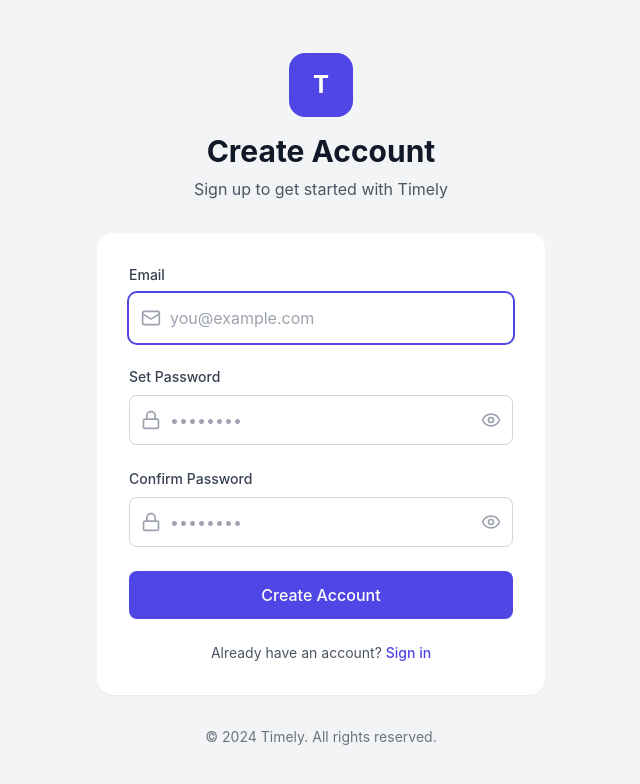
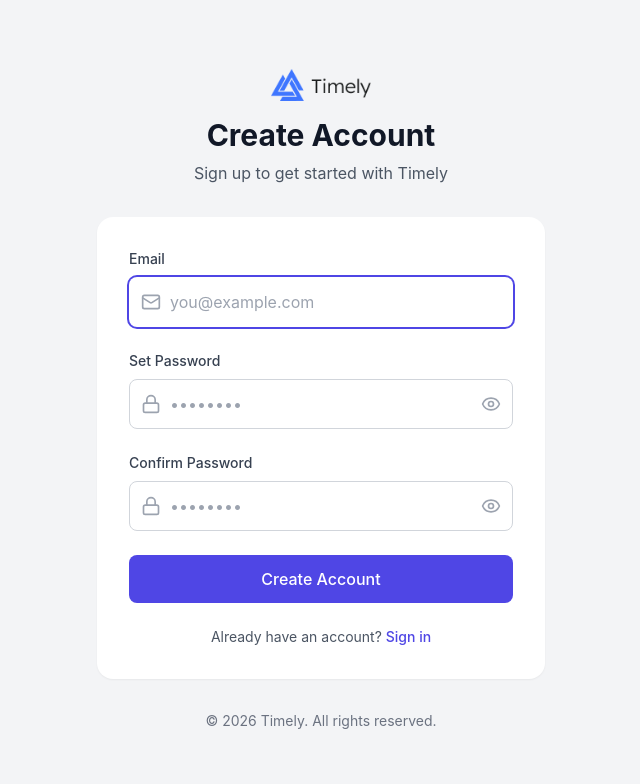
Before and after one commit to mahendra-wedo-git/Timely-electron-vite, a React (Vite) app: page / in a window 1280 px wide. Both pictures are taken after a click on the button "Sign up". Shown: the top 784 px of the page, without its empty margins (319-959 px from the left). Built offline with nearby package versions, Linux system fonts and the light colour scheme; no server answers.

Commit message:
update the timely logo on auth form and

```diff
--- a/src/components/root/Auth/Login.tsx
+++ b/src/components/root/Auth/Login.tsx
@@ -7,6 +7,7 @@ import { setCurrentUser, setToken } from "src/redux/userSlice";
 import { Form } from "src/components/common";
 import { loginSchema } from "src/utils";
 import { Input } from "src/components/core";
+import { Image } from "react-bootstrap";
 interface ILogin {
   email: string;
   password: string;
@@ -60,8 +61,8 @@ export const TimelyLogin = () => {
     <div className="min-h-screen bg-gray-100 flex items-center justify-center p-4">
       <div className="w-full max-w-md">
         <div className="text-center mb-8">
-          <div className="inline-flex items-center justify-center w-16 h-16 bg-indigo-600 rounded-2xl mb-4">
-            <span className="text-white text-2xl font-bold">T</span>
+          <div className="inline-flex items-center justify-center  rounded-2xl mb-4">
+            <Image src="/assets/timely-logo-white.png" sizes="100vw" width={100} height={100} alt="Timely Logo" />
           </div>
           <h1 className="text-3xl font-bold text-gray-900 mb-2">
             Welcome to Timely
@@ -148,7 +149,7 @@ export const TimelyLogin = () => {
         {/* Footer */}
         <div className="mt-8 text-center">
           <p className="text-sm text-gray-500">
-            © 2024 Timely. All rights reserved.
+            &copy; {new Date().getFullYear()}{" "} Timely. All rights reserved.
           </p>
         </div>
       </div>
--- a/src/components/root/Auth/Register.tsx
+++ b/src/components/root/Auth/Register.tsx
@@ -3,6 +3,7 @@ import { Lock, Mail, Eye, EyeOff, Check, X } from "lucide-react";
 import { Controller, FormProvider, useForm } from "react-hook-form";
 import { AuthService } from "src/services";
 import { useAppContext } from "src/context";
+import { Image } from "react-bootstrap";
 
 const authService = new AuthService();
 export const TimelyRegister = () => {
@@ -87,8 +88,8 @@ export const TimelyRegister = () => {
       <div className="min-h-screen bg-gray-100 flex items-center justify-center p-4">
         <div className="w-full max-w-md">
           <div className="text-center mb-8">
-            <div className="inline-flex items-center justify-center w-16 h-16 bg-indigo-600 rounded-2xl mb-4">
-              <span className="text-white text-2xl font-bold">T</span>
+            <div className="inline-flex items-center justify-center rounded-2xl mb-4">
+              <Image src="/assets/timely-logo-white.png" sizes="100vw" width={100} height={100} alt="Timely Logo" />
             </div>
             <h1 className="text-3xl font-bold text-gray-900 mb-2">
               Create Account
@@ -314,7 +315,7 @@ export const TimelyRegister = () => {
           {/* Footer */}
           <div className="mt-8 text-center">
             <p className="text-sm text-gray-500">
-              © 2024 Timely. All rights reserved.
+              &copy; {new Date().getFullYear()}{" "} Timely. All rights reserved.
             </p>
           </div>
         </div>
--- a/src/components/root/Auth/ResetPassword.tsx
+++ b/src/components/root/Auth/ResetPassword.tsx
@@ -2,6 +2,7 @@ import React, { useState, useEffect } from 'react';
 import { Mail, CheckCircle } from 'lucide-react';
 import { useAppContext } from 'src/context';
 import { AuthService } from 'src/services';
+import { Image } from 'react-bootstrap';
 
 const authService = new AuthService();
 
@@ -72,8 +73,8 @@ export const TimelyResetPassword = () => {
             <div className="w-full max-w-md">
                 {/* Logo and Header */}
                 <div className="text-center mb-8">
-                    <div className="inline-flex items-center justify-center w-16 h-16 bg-indigo-600 rounded-2xl mb-4">
-                        <span className="text-white text-2xl font-bold">T</span>
+                    <div className="inline-flex items-center justify-center rounded-2xl mb-4">
+                        <Image src="/assets/timely-logo-white.png" sizes="100vw" width={100} height={100} alt="Timely Logo" />
                     </div>
                     <h1 className="text-3xl font-bold text-gray-900 mb-2">Reset your password</h1>
                     <p className="text-gray-600">
@@ -143,7 +144,7 @@ export const TimelyResetPassword = () => {
                 {/* Footer */}
                 <div className="mt-8 text-center">
                     <p className="text-sm text-gray-500">
-                        © 2024 Timely. All rights reserved.
+                        &copy; {new Date().getFullYear()}{" "} Timely. All rights reserved.
                     </p>
                 </div>
             </div>
--- a/src/components/root/Chat/ChatUserList/ChatUserList.tsx
+++ b/src/components/root/Chat/ChatUserList/ChatUserList.tsx
@@ -149,21 +149,21 @@ function QuickActionsMenu({ chat, onClose, position }: QuickActionsMenuProps) {
           </>
         )}
       </button>
-      <button
+      {/* <button
         onClick={handleArchive}
         className="w-full px-4 py-2 text-left text-xs text-gray-700 hover:bg-gray-100 flex items-center"
       >
         <Archive className="5-3 w-3 mr-3" />
         Archive
-      </button>
-      <div className="border-t border-gray-200 my-1"></div>
+      </button> */}
+      {/* <div className="border-t border-gray-200 my-1"></div>
       <button
         onClick={handleDelete}
         className="w-full px-4 py-2 text-left text-xs text-red-600 hover:bg-red-50 flex items-center"
       >
         <Trash2 className="5-3 w-3 mr-3" />
         Delete
-      </button>
+      </button> */}
     </div>
   );
 }
```
Also changed, not shown: assets/timely-logo-white.png (added).
